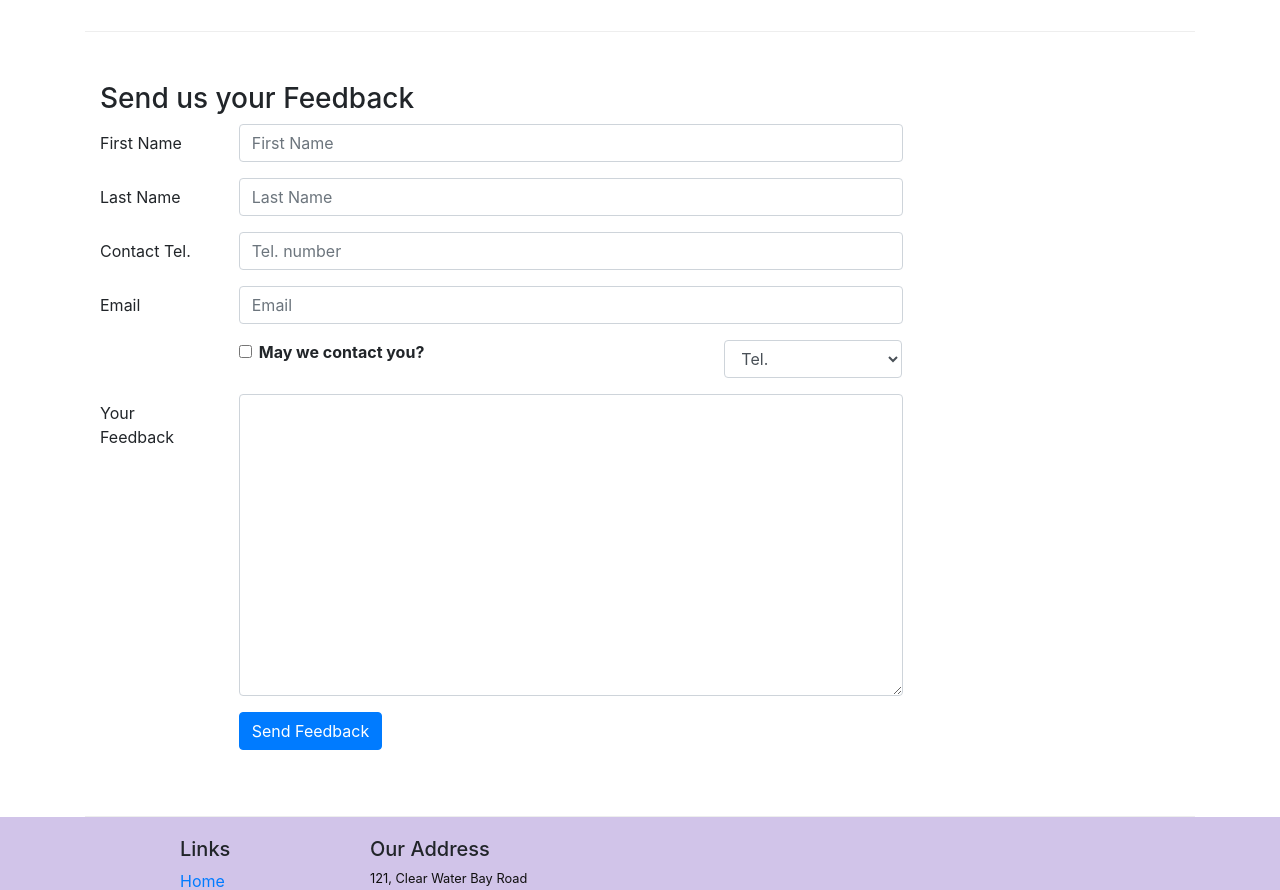
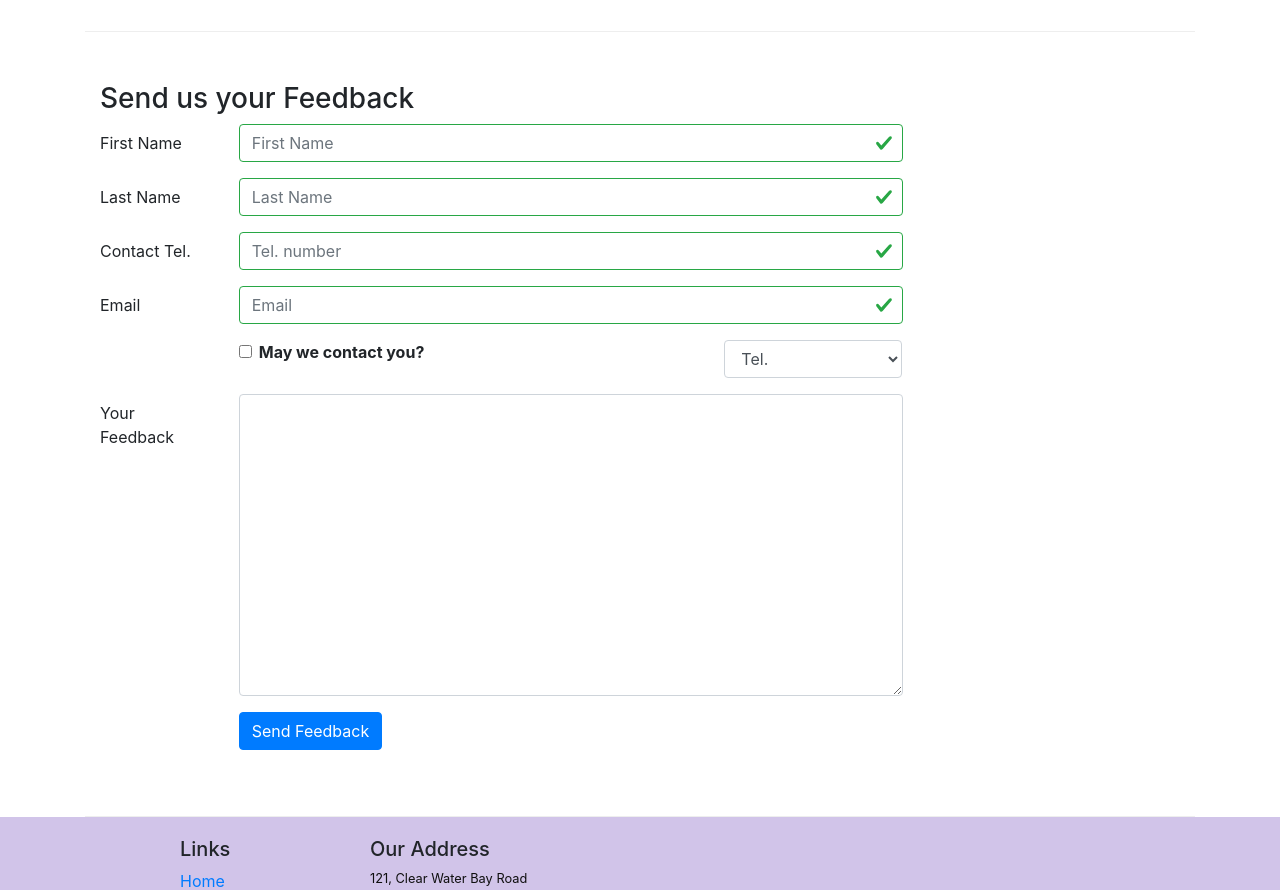
Before and after one commit to Basilleaf24/Coursera-React, a React (Create React App) app: page /contactus in a window 1280 px wide. Shown: the part 840-1730 px from the top of the page. Built offline with nearby package versions, Linux system fonts and the light colour scheme.

Commit message:
Controlled Form Validation

```diff
--- a/src/components/ContactComponent.js
+++ b/src/components/ContactComponent.js
@@ -1,5 +1,5 @@
 import React, { Component } from 'react';
-import { Breadcrumb, BreadcrumbItem, Button, Form, FormGroup, Label, Input, Col } from 'reactstrap';
+import { Breadcrumb, BreadcrumbItem, Button, Form, FormGroup, Label, Input, Col, Row, FormFeedback  } from 'reactstrap';
 import { Link } from 'react-router-dom';
 
 
@@ -15,12 +15,18 @@ class Contact extends Component {
             email: '',
             agree: false,
             contactType: 'Tel.',
-            message: ''
+            message: '',
+            touched:{
+                firstname: false,
+                lastname: false,
+                telnum: false,
+                email: false
+            }
         };
 
         this.handleInputChange = this.handleInputChange.bind(this);
         this.handleSubmit = this.handleSubmit.bind(this);
-
+        this.handleBlur = this.handleBlur.bind(this);
     }
     handleInputChange(event) {
         const target = event.target;
@@ -38,8 +44,43 @@ class Contact extends Component {
         event.preventDefault();
     }
 
+    handleBlur = (field) => (evt) =>{
+        this.setState({
+            touched: { ...this.state.touched, [field]: true }
+        });
+    }
+
+    validate(firstname, lastname, telnum, email)
+    {
+        const errors={
+            firstname: '',
+            lastname: '',
+            telnum: '',
+            email: ''
+        };
+
+        if(this.state.touched.firstname && firstname.length<3)
+            errors.firstname = 'First Name should be >=3 characters';
+        else if(this.state.touched.firstname && firstname.length>10)
+            errors.firstname = 'First Name should be <=10 characters';
+
+        if(this.state.touched.lastname && lastname.length<3)
+            errors.lastname = 'Last Name should be >=3 characters';
+        else if(this.state.touched.lastname && lastname.length>10)
+            errors.lastname = 'Last Name should be <=10 characters';
+
+        const reg = /^\d+$/;
+        if(this.state.touched.telnum && !reg.test(telnum))
+            errors.telnum='Tel. Number should contain only numbers';
+
+        if(this.state.touched.email && email.split('').filter( x => x === '@').length !== 1)
+            errors.email='Email should contain a @';
+
+        return errors;
+    }
+
     render() {
-
+        const errors = this.validate(this.state.firstname, this.state.lastname, this.state.telnum, this.state.email);
             return(
                 <div className="container">
                     <div className="row">
@@ -91,7 +132,11 @@ class Contact extends Component {
                                     <Input type="text" id="firstname" name="firstname"
                                         placeholder="First Name"
                                         value={this.state.firstname}
+                                        valid={errors.firstname === ''}
+                                        invalid={errors.firstname !== ''}
+                                        onBlur={this.handleBlur('firstname')}
                                         onChange={this.handleInputChange} />
+                                    <FormFeedback>{errors.firstname}</FormFeedback>
                                 </Col>
                             </FormGroup>
                             <FormGroup row>
@@ -100,7 +145,11 @@ class Contact extends Component {
                                     <Input type="text" id="lastname" name="lastname"
                                         placeholder="Last Name"
                                         value={this.state.lastname}
+                                        valid={errors.lastname === ''}
+                                        invalid={errors.lastname !== ''}
+                                        onBlur={this.handleBlur('lastname')}
                                         onChange={this.handleInputChange} />
+                                    <FormFeedback>{errors.lastname}</FormFeedback>
                                 </Col>
                             </FormGroup>
                             <FormGroup row>
@@ -109,7 +158,11 @@ class Contact extends Component {
                                     <Input type="tel" id="telnum" name="telnum"
                                         placeholder="Tel. number"
                                         value={this.state.telnum}
+                                        valid={errors.telnum === ''}
+                                        invalid={errors.telnum !== ''}
+                                        onBlur={this.handleBlur('telnum')}
                                         onChange={this.handleInputChange} />
+                                    <FormFeedback>{errors.telnum}</FormFeedback>
                                 </Col>
                             </FormGroup>
                             <FormGroup row>
@@ -118,7 +171,11 @@ class Contact extends Component {
                                     <Input type="email" id="email" name="email"
                                         placeholder="Email"
                                         value={this.state.email}
+                                        valid={errors.email === ''}
+                                        invalid={errors.email !== ''}
+                                        onBlur={this.handleBlur('email')}
                                         onChange={this.handleInputChange} />
+                                    <FormFeedback>{errors.email}</FormFeedback>
                                 </Col>
                             </FormGroup>
                             <FormGroup row>
```
